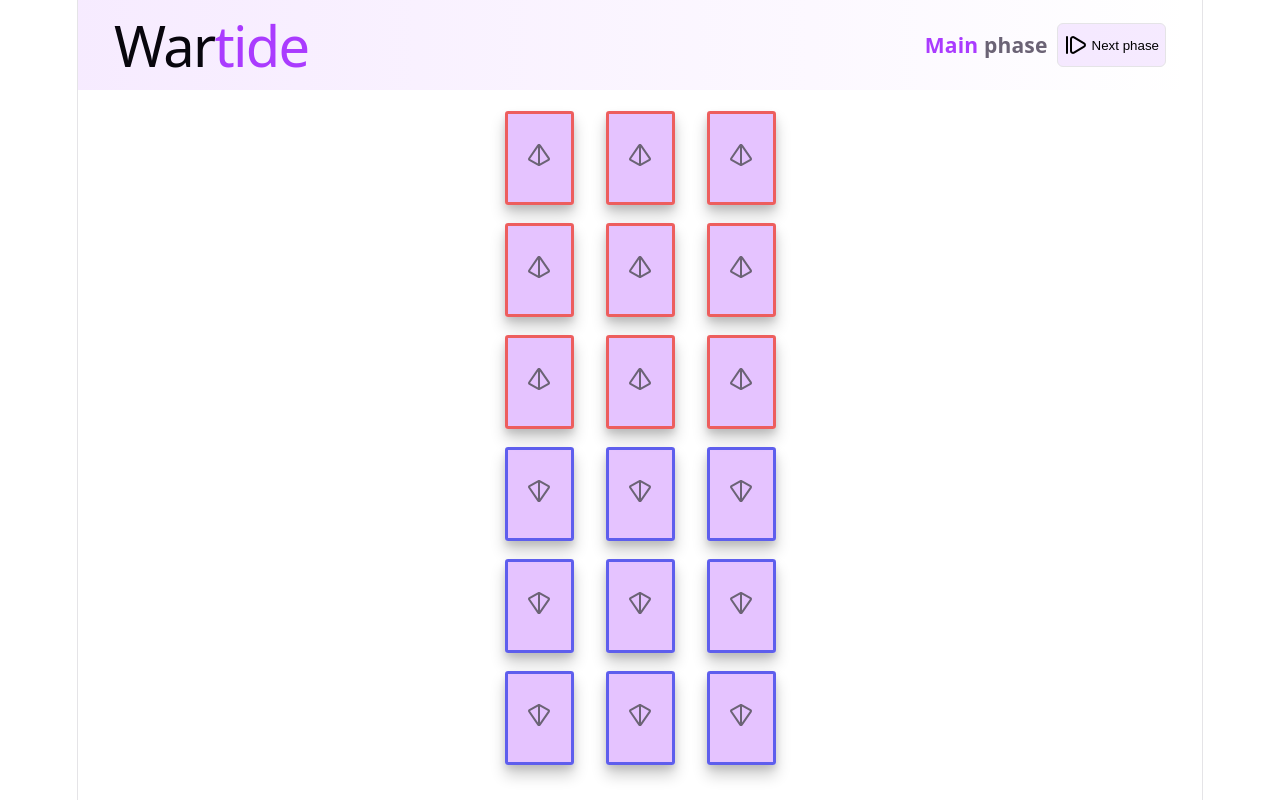
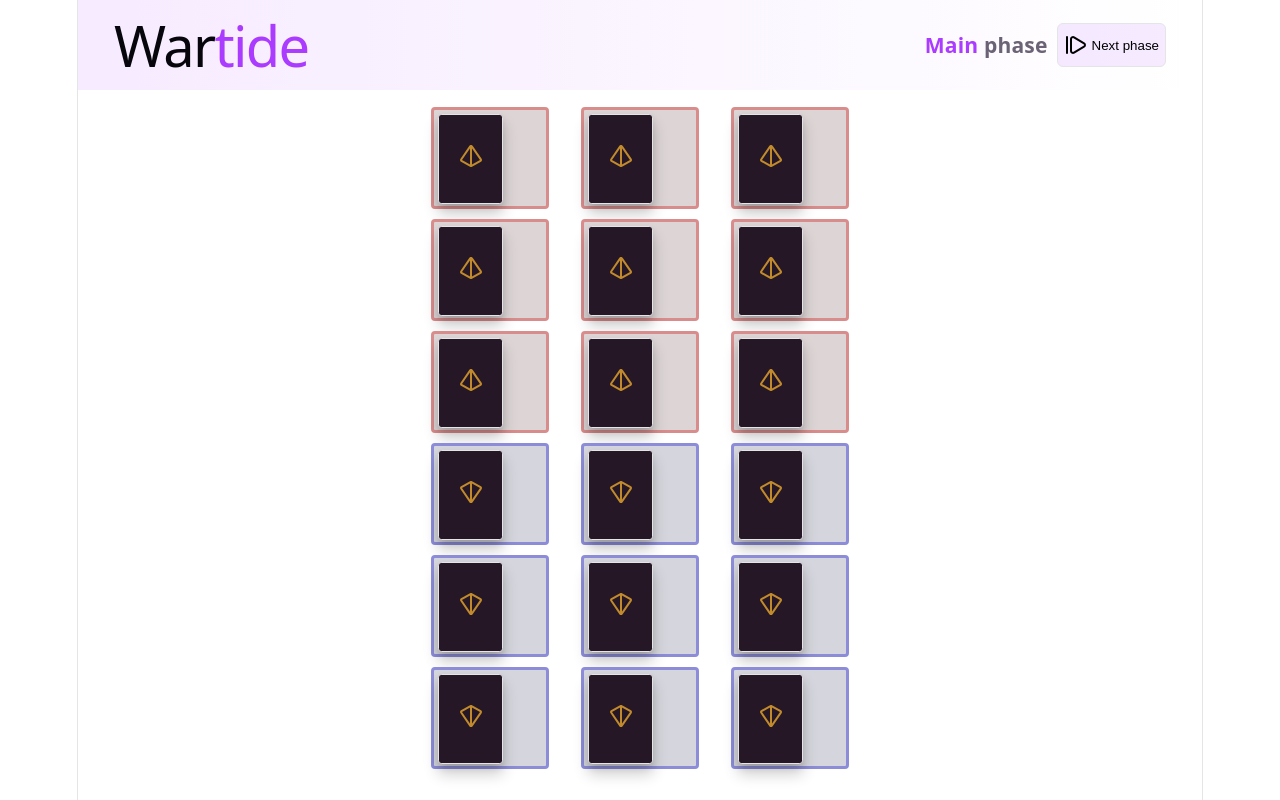
Before and after one commit to emilypummeroy/wartoad, a React (Vite) app: page / in a window 1280 px wide. Built offline with nearby package versions, Linux system fonts and the light colour scheme.

Commit message:
2: Improve display of fields, zones, and card ownership

```diff
--- a/src/App.css
+++ b/src/App.css
@@ -1,17 +1,28 @@
 :root {
-  --player-accent: hsl(240, 80%, 65%);
-  --opponent-accent: hsl(0, 80%, 65%);
+  --south-accent: hsl(240, 80%, 55%);
+  --north-accent: hsl(0, 80%, 55%);
+  --south: hsl(240, 50%, 70%);
+  --north: hsl(0, 50%, 70%);
+  --south-bg: hsl(240, 10%, 85%);
+  --north-bg: hsl(0, 10%, 85%);
 
   --card-shadow:
     rgba(0, 0, 0, 0.2) 0 10px 15px 0, rgba(0, 0, 0, 0.1) 0 4px 6px 0;
+
+  --card-back: #251726;
+  --card-back-symbol: #c18b2c;
 
   color-scheme: light dark;
 }
 
 @media (prefers-color-scheme: dark) {
   :root {
-    --player-accent: hsl(240, 80%, 45%);
-    --opponent-accent: hsl(0, 80%, 45%);
+    --south-accent: hsl(240, 80%, 40%);
+    --north-accent: hsl(0, 80%, 40%);
+    --south: hsl(240, 50%, 30%);
+    --north: hsl(0, 50%, 30%);
+    --south-bg: hsl(240, 10%, 15%);
+    --north-bg: hsl(0, 10%, 15%);
 
     --card-shadow:
       rgba(0, 0, 0, 0.5) 0 10px 15px 0, rgba(0, 0, 0, 0.3) 0 4px 6px 0;
@@ -101,7 +112,25 @@ main {
 }
 
 .zone {
-  height: 13vh;
+  height: 11vh;
+  width: 13vh;
+
+  padding: 0.5vh;
+  border-radius: 0.5vh;
+
+  &:hover {
+    filter: brightness(110%);
+  }
+
+  &.south {
+    border: 3px solid var(--south);
+    background: var(--south-bg);
+  }
+
+  &.north {
+    border: 3px solid var(--north);
+    background: var(--north-bg);
+  }
 }
 
 .card {
@@ -110,23 +139,31 @@ main {
   border-radius: 0.4vh;
   box-shadow: var(--card-shadow);
 
-  &.player {
-    border: 3px solid var(--player-accent);
+  &.south {
+    border: 1px solid var(--south-accent);
+  }
 
     &:hover {
       filter: brightness(150%);
     }
-  }
 
-  &.opponent {
-    border: 3px solid var(--opponent-accent);
+  &.north {
+    border: 1px solid var(--north-accent);
   }
 
   &.facedown {
-    background: var(--accent-bg-solid);
+    background: var(--card-back);
     align-content: center;
+    color: var(--card-back-symbol);
+    border: 1px solid var(--border);
+
+    svg {
+      height: 3vh;
+      width: 3vh;
+    }
   }
-  &.facedown.player {
+
+  &.facedown.south {
     svg {
       transform: scaleY(-1);
     }
--- a/src/App.tsx
+++ b/src/App.tsx
@@ -40,105 +40,141 @@ export function App() {
       <main>
         <div className="playarea" role="grid">
           <div className="zonerow" role="row">
-            <div className="facedown card zone opponent" role="gridcell">
+            <div className="zone north" role="gridcell">
+            <div className="facedown card north">
               <Pyramid>
-                <title>Opponent field</title>
+                <title>north field</title>
               </Pyramid>
             </div>
-            <div className="facedown card zone opponent" role="gridcell">
+            </div>
+            <div className="zone north" role="gridcell">
+            <div className="facedown card north">
               <Pyramid>
-                <title>Opponent field</title>
+                <title>north field</title>
               </Pyramid>
             </div>
-            <div className="facedown card zone opponent" role="gridcell">
+            </div>
+            <div className="zone north" role="gridcell">
+            <div className="facedown card north">
               <Pyramid>
-                <title>Opponent field</title>
+                <title>north field</title>
               </Pyramid>
+            </div>
             </div>
           </div>
           <div className="zonerow" role="row">
-            <div className="facedown card zone opponent" role="gridcell">
+            <div className="zone north" role="gridcell">
+            <div className="facedown card north">
               <Pyramid>
-                <title>Opponent field</title>
+                <title>north field</title>
               </Pyramid>
             </div>
-            <div className="facedown card zone opponent" role="gridcell">
+            </div>
+            <div className="zone north" role="gridcell">
+            <div className="facedown card north">
               <Pyramid>
-                <title>Opponent field</title>
+                <title>north field</title>
               </Pyramid>
             </div>
-            <div className="facedown card zone opponent" role="gridcell">
+            </div>
+            <div className="zone north" role="gridcell">
+            <div className="facedown card north">
               <Pyramid>
-                <title>Opponent field</title>
+                <title>north field</title>
               </Pyramid>
+            </div>
             </div>
           </div>
           <div className="zonerow" role="row">
-            <div className="facedown card zone opponent" role="gridcell">
+            <div className="zone north" role="gridcell">
+            <div className="facedown card north">
               <Pyramid>
-                <title>Opponent field</title>
+                <title>north field</title>
               </Pyramid>
             </div>
-            <div className="facedown card zone opponent" role="gridcell">
+            </div>
+            <div className="zone north" role="gridcell">
+            <div className="facedown card north">
               <Pyramid>
-                <title>Opponent field</title>
+                <title>north field</title>
               </Pyramid>
             </div>
-            <div className="facedown card zone opponent" role="gridcell">
+            </div>
+            <div className="zone north" role="gridcell">
+            <div className="facedown card north">
               <Pyramid>
-                <title>Opponent field</title>
+                <title>north field</title>
               </Pyramid>
+            </div>
             </div>
           </div>
           <div className="zonerow" role="row">
-            <div className="facedown card zone player" role="gridcell">
+            <div className="zone south" role="gridcell">
+            <div className="facedown card south">
               <Pyramid>
-                <title>Player field</title>
+                <title>south field</title>
               </Pyramid>
             </div>
-            <div className="facedown card zone player" role="gridcell">
+            </div>
+            <div className="zone south" role="gridcell">
+            <div className="facedown card south">
               <Pyramid>
-                <title>Player field</title>
+                <title>south field</title>
               </Pyramid>
             </div>
-            <div className="facedown card zone player" role="gridcell">
+            </div>
+            <div className="zone south" role="gridcell">
+            <div className="facedown card south">
               <Pyramid>
-                <title>Player field</title>
+                <title>south field</title>
               </Pyramid>
+            </div>
             </div>
           </div>
           <div className="zonerow" role="row">
-            <div className="facedown card zone player" role="gridcell">
+            <div className="zone south" role="gridcell">
+            <div className="facedown card south">
               <Pyramid>
-                <title>Player field</title>
+                <title>south field</title>
               </Pyramid>
             </div>
-            <div className="facedown card zone player" role="gridcell">
+            </div>
+            <div className="zone south" role="gridcell">
+            <div className="facedown card south">
               <Pyramid>
-                <title>Player field</title>
+                <title>south field</title>
               </Pyramid>
             </div>
-            <div className="facedown card zone player" role="gridcell">
+            </div>
+            <div className="zone south" role="gridcell">
+            <div className="facedown card south">
               <Pyramid>
-                <title>Player field</title>
+                <title>south field</title>
               </Pyramid>
+            </div>
             </div>
           </div>
           <div className="zonerow" role="row">
-            <div className="facedown card zone player" role="gridcell">
+            <div className="zone south" role="gridcell">
+            <div className="facedown card south">
               <Pyramid>
-                <title>Player field</title>
+                <title>south field</title>
               </Pyramid>
             </div>
-            <div className="facedown card zone player" role="gridcell">
+            </div>
+            <div className="zone south" role="gridcell">
+            <div className="facedown card south">
               <Pyramid>
-                <title>Player field</title>
+                <title>south field</title>
               </Pyramid>
             </div>
-            <div className="facedown card zone player" role="gridcell">
+            </div>
+            <div className="zone south" role="gridcell">
+            <div className="facedown card south">
               <Pyramid>
-                <title>Player field</title>
+                <title>south field</title>
               </Pyramid>
+            </div>
             </div>
           </div>
         </div>
```
Also changed, not shown: 1 other file (tests, documents, lock files or other folders).
